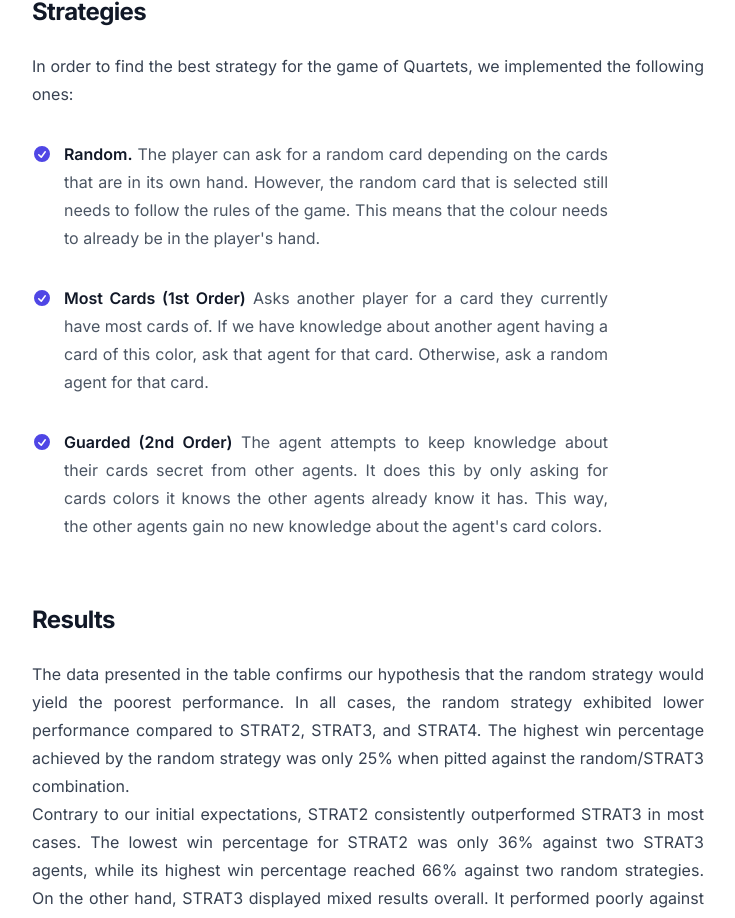
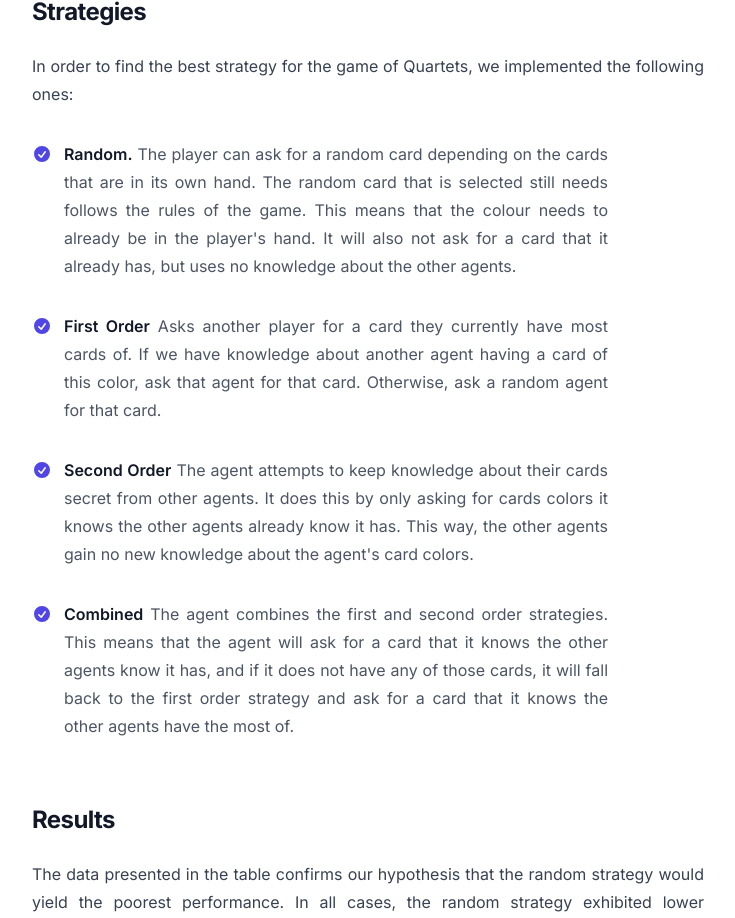
Before and after one commit to koole/quartets-web, a Next.js app: page /experiment in a window 1280 px wide. Shown: the part 936-1854 px from the top of the page, without its empty margins (224-959 px from the left). Built offline with nearby package versions, Linux system fonts and the light colour scheme.

Commit message:
Add combined to experiments

```diff
--- a/src/app/experiment/page.tsx
+++ b/src/app/experiment/page.tsx
@@ -33,7 +33,11 @@ export default function Home() {
                 game of Quartets?
               </span>
               <br />
-              In our hypothesis, we propose that the random strategy will exhibit the poorest performance and achieve the lowest win percentage among all the strategies under examination. Additionally, we anticipate that STRAT3 will outperform STRAT2 in terms of overall effectiveness and win rates.
+              In our hypothesis, we propose that the random strategy will
+              exhibit the poorest performance and achieve the lowest win
+              percentage among all the strategies under examination.
+              Additionally, we anticipate that STRAT3 will outperform STRAT2 in
+              terms of overall effectiveness and win rates.
             </p>
 
             <h2 className="mt-16 text-2xl font-bold tracking-tight text-gray-900">
@@ -43,7 +47,7 @@ export default function Home() {
               For this experiment, instead of including the player, three agents
               are used. Each agent is assigned a strategy such that all
               combinations of strategies are pitted against each other. This
-              experiment is run for 10,000 episodes per strategy combination,
+              experiment is run for 1.000 episodes per strategy combination,
               and the total win rate is tallied up.
             </p>
 
@@ -66,10 +70,11 @@ export default function Home() {
                       Random.
                     </strong>{" "}
                     The player can ask for a random card depending on the cards
-                    that are in its own hand. However, the random card that is
-                    selected still needs to follow the rules of the game. This
-                    means that the colour needs to already be in the player&apos;s
-                    hand.
+                    that are in its own hand. The random card that is
+                    selected still needs follows the rules of the game. This
+                    means that the colour needs to already be in the
+                    player&apos;s hand. It will also not ask for a card that it
+                    already has, but uses no knowledge about the other agents.
                   </span>
                 </li>
                 <li className="flex gap-x-3">
@@ -79,7 +84,7 @@ export default function Home() {
                   />
                   <span>
                     <strong className="font-semibold text-gray-900">
-                      Most Cards (1st Order)
+                      First Order
                     </strong>{" "}
                     Asks another player for a card they currently have most
                     cards of. If we have knowledge about another agent having a
@@ -94,13 +99,30 @@ export default function Home() {
                   />
                   <span>
                     <strong className="font-semibold text-gray-900">
-                      Guarded (2nd Order)
+                      Second Order
                     </strong>{" "}
                     The agent attempts to keep knowledge about their cards
                     secret from other agents. It does this by only asking for
                     cards colors it knows the other agents already know it has.
                     This way, the other agents gain no new knowledge about the
                     agent&apos;s card colors.
+                  </span>
+                </li>
+                <li className="flex gap-x-3">
+                  <CheckCircleIcon
+                    className="mt-1 h-5 w-5 flex-none text-indigo-600"
+                    aria-hidden="true"
+                  />
+                  <span>
+                    <strong className="font-semibold text-gray-900">
+                      Combined
+                    </strong>{" "}
+                    The agent combines the first and second order strategies.
+                    This means that the agent will ask for a card that it knows
+                    the other agents know it has, and if it does not have any of
+                    those cards, it will fall back to the first order strategy
+                    and ask for a card that it knows the other agents have the
+                    most of.
                   </span>
                 </li>
               </ul>
@@ -110,14 +132,27 @@ export default function Home() {
               Results
             </h2>
             <p className="mt-6">
-              The data presented in the table confirms our hypothesis that the random strategy would yield the poorest performance. In all cases, the random strategy exhibited lower performance compared to STRAT2, STRAT3, and STRAT4. The highest win percentage achieved by the random strategy was only 25% when pitted against the random/STRAT3 combination.
+              The data presented in the table confirms our hypothesis that the
+              random strategy would yield the poorest performance. In all cases,
+              the random strategy exhibited lower performance compared to
+              STRAT2, STRAT3, and STRAT4. The highest win percentage achieved by
+              the random strategy was only 25% when pitted against the
+              random/STRAT3 combination.
             </p>
             <p>
-              Contrary to our initial expectations, STRAT2 consistently outperformed STRAT3 in most cases. The lowest win percentage for STRAT2 was only 36% against two STRAT3 agents, while its highest win percentage reached 66% against two random strategies. On the other hand, STRAT3 displayed mixed results overall. It performed poorly against the random strategy and another STRAT3 combination with a win percentage of 30%, as well as against two STRAT2 strategies with a win percentage of 25%. However, its best performance was observed against two random strategies, achieving a 49% win percentage, and a random/STRAT3 combination with a win percentage of 39%.
+              Contrary to our initial expectations, STRAT2 consistently
+              outperformed STRAT3 in most cases. The lowest win percentage for
+              STRAT2 was only 36% against two STRAT3 agents, while its highest
+              win percentage reached 66% against two random strategies. On the
+              other hand, STRAT3 displayed mixed results overall. It performed
+              poorly against the random strategy and another STRAT3 combination
+              with a win percentage of 30%, as well as against two STRAT2
+              strategies with a win percentage of 25%. However, its best
+              performance was observed against two random strategies, achieving
+              a 49% win percentage, and a random/STRAT3 combination with a win
+              percentage of 39%.
             </p>
-            <p>
-              STRAT4...
-            </p>
+            <p>STRAT4...</p>
           </div>
         </div>
       </div>
--- a/src/app/game/GameEnvironment.ts
+++ b/src/app/game/GameEnvironment.ts
@@ -1,6 +1,7 @@
 "use client";
 
 import CARD_LIST, { CARD_COLORS, NUM_NUMBERS } from "./cards";
+import emptyResults from "./emptyResults";
 import getQuestion from "./strategies";
 import {
   AgentType,
@@ -21,7 +22,12 @@ export function shuffleArray(arr: any[]) {
 
 export default class GameEnvironment {
   agents: AgentType[] = shuffleArray(["player", "abelard", "heloise"]);
-  strategies: StrategyType[] = ["random", "firstOrder", "secondOrder", "combined"];
+  strategies: StrategyType[] = [
+    "random",
+    "firstOrder",
+    "secondOrder",
+    "combined",
+  ];
   state: GameState;
 
   stateCallback: (state: any) => void = (state) => console.log("Placeholder");
@@ -61,176 +67,7 @@ export default class GameEnvironment {
     let results = JSON.parse(localStorage.getItem("results") || "null");
     // If there are no results, create an empty object
     if (!results) {
-      results = {
-        random: {
-          "random-random": {
-            wins: 0,
-            losses: 0,
-          },
-          "random-firstOrder": {
-            wins: 0,
-            losses: 0,
-          },
-          "random-secondOrder": {
-            wins: 0,
-            losses: 0,
-          },
-          "random-combined": {
-            wins: 0,
-            losses: 0,
-          },
-          "firstOrder-firstOrder": {
-            wins: 0,
-            losses: 0,
-          },
-          "firstOrder-secondOrder": {
-            wins: 0,
-            losses: 0,
-          },
-          "firstOrder-combined": {
-            wins: 0,
-            losses: 0,
-          },
-          "secondOrder-secondOrder": {
-            wins: 0,
-            losses: 0,
-          },
-          "secondOrder-combined": {
-            wins: 0,
-            losses: 0,
-          },
-          "combined-combined": {
-            wins: 0,
-            losses: 0,
-          },
-        },
-        firstOrder: {
-          "random-random": {
-            wins: 0,
-            losses: 0,
-          },
-          "random-firstOrder": {
-            wins: 0,
-            losses: 0,
-          },
-          "random-secondOrder": {
-            wins: 0,
-            losses: 0,
-          },
-          "random-combined": {
-            wins: 0,
-            losses: 0,
-          },
-          "firstOrder-firstOrder": {
-            wins: 0,
-            losses: 0,
-          },
-          "firstOrder-secondOrder": {
-            wins: 0,
-            losses: 0,
-          },
-          "firstOrder-combined": {
-            wins: 0,
-            losses: 0,
-          },
-          "secondOrder-secondOrder": {
-            wins: 0,
-            losses: 0,
-          },
-          "secondOrder-combined": {
-            wins: 0,
-            losses: 0,
-          },
-          "combined-combined": {
-            wins: 0,
-            losses: 0,
-          },
-        },
-        secondOrder: {
-          "random-random": {
-            wins: 0,
-            losses: 0,
-          },
-          "random-firstOrder": {
-            wins: 0,
-            losses: 0,
-          },
-          "random-secondOrder": {
-            wins: 0,
-            losses: 0,
-          },
-          "random-combined": {
-            wins: 0,
-            losses: 0,
-          },
-          "firstOrder-firstOrder": {
-            wins: 0,
-            losses: 0,
-          },
-          "firstOrder-secondOrder": {
-            wins: 0,
-            losses: 0,
-          },
-          "firstOrder-combined": {
-            wins: 0,
-            losses: 0,
-          },
-          "secondOrder-secondOrder": {
-            wins: 0,
-            losses: 0,
-          },
-          "secondOrder-combined": {
-            wins: 0,
-            losses: 0,
-          },
-          "combined-combined": {
-            wins: 0,
-            losses: 0,
-          },
-        },
-        combined: {
-          "random-random": {
-            wins: 0,
-            losses: 0,
-          },
-          "random-firstOrder": {
-            wins: 0,
-            losses: 0,
-          },
-          "random-secondOrder": {
-            wins: 0,
-            losses: 0,
-          },
-          "random-combined": {
-            wins: 0,
-            losses: 0,
-          },
-          "firstOrder-firstOrder": {
-            wins: 0,
-            losses: 0,
-          },
-          "firstOrder-secondOrder": {
-            wins: 0,
-            losses: 0,
-          },
-          "firstOrder-combined": {
-            wins: 0,
-            losses: 0,
-          },
-          "secondOrder-secondOrder": {
-            wins: 0,
-            losses: 0,
-          },
-          "secondOrder-combined": {
-            wins: 0,
-            losses: 0,
-          },
-          "combined-combined": {
-            wins: 0,
-            losses: 0,
-          },
-        },
-      };
+      results = emptyResults;
     }
 
     // Create an initial starting state
--- /dev/null
+++ b/src/app/game/emptyResults.ts
@@ -0,0 +1,172 @@
+const emptyResults = {
+  random: {
+    "random-random": {
+      wins: 0,
+      losses: 0,
+    },
+    "random-firstOrder": {
+      wins: 0,
+      losses: 0,
+    },
+    "random-secondOrder": {
+      wins: 0,
+      losses: 0,
+    },
+    "random-combined": {
+      wins: 0,
+      losses: 0,
+    },
+    "firstOrder-firstOrder": {
+      wins: 0,
+      losses: 0,
+    },
+    "firstOrder-secondOrder": {
+      wins: 0,
+      losses: 0,
+    },
+    "firstOrder-combined": {
+      wins: 0,
+      losses: 0,
+    },
+    "secondOrder-secondOrder": {
+      wins: 0,
+      losses: 0,
+    },
+    "secondOrder-combined": {
+      wins: 0,
+      losses: 0,
+    },
+    "combined-combined": {
+      wins: 0,
+      losses: 0,
+    },
+  },
+  firstOrder: {
+    "random-random": {
+      wins: 0,
+      losses: 0,
+    },
+    "random-firstOrder": {
+      wins: 0,
+      losses: 0,
+    },
+    "random-secondOrder": {
+      wins: 0,
+      losses: 0,
+    },
+    "random-combined": {
+      wins: 0,
+      losses: 0,
+    },
+    "firstOrder-firstOrder": {
+      wins: 0,
+      losses: 0,
+    },
+    "firstOrder-secondOrder": {
+      wins: 0,
+      losses: 0,
+    },
+    "firstOrder-combined": {
+      wins: 0,
+      losses: 0,
+    },
+    "secondOrder-secondOrder": {
+      wins: 0,
+      losses: 0,
+    },
+    "secondOrder-combined": {
+      wins: 0,
+      losses: 0,
+    },
+    "combined-combined": {
+      wins: 0,
+      losses: 0,
+    },
+  },
+  secondOrder: {
+    "random-random": {
+      wins: 0,
+      losses: 0,
+    },
+    "random-firstOrder": {
+      wins: 0,
+      losses: 0,
+    },
+    "random-secondOrder": {
+      wins: 0,
+      losses: 0,
+    },
+    "random-combined": {
+      wins: 0,
+      losses: 0,
+    },
+    "firstOrder-firstOrder": {
+      wins: 0,
+      losses: 0,
+    },
+    "firstOrder-secondOrder": {
+      wins: 0,
+      losses: 0,
+    },
+    "firstOrder-combined": {
+      wins: 0,
+      losses: 0,
+    },
+    "secondOrder-secondOrder": {
+      wins: 0,
+      losses: 0,
+    },
+    "secondOrder-combined": {
+      wins: 0,
+      losses: 0,
+    },
+    "combined-combined": {
+      wins: 0,
+      losses: 0,
+    },
+  },
+  combined: {
+    "random-random": {
+      wins: 0,
+      losses: 0,
+    },
+    "random-firstOrder": {
+      wins: 0,
+      losses: 0,
+    },
+    "random-secondOrder": {
+      wins: 0,
+      losses: 0,
+    },
+    "random-combined": {
+      wins: 0,
+      losses: 0,
+    },
+    "firstOrder-firstOrder": {
+      wins: 0,
+      losses: 0,
+    },
+    "firstOrder-secondOrder": {
+      wins: 0,
+      losses: 0,
+    },
+    "firstOrder-combined": {
+      wins: 0,
+      losses: 0,
+    },
+    "secondOrder-secondOrder": {
+      wins: 0,
+      losses: 0,
+    },
+    "secondOrder-combined": {
+      wins: 0,
+      losses: 0,
+    },
+    "combined-combined": {
+      wins: 0,
+      losses: 0,
+    },
+  },
+};
+
+export default emptyResults;
```
